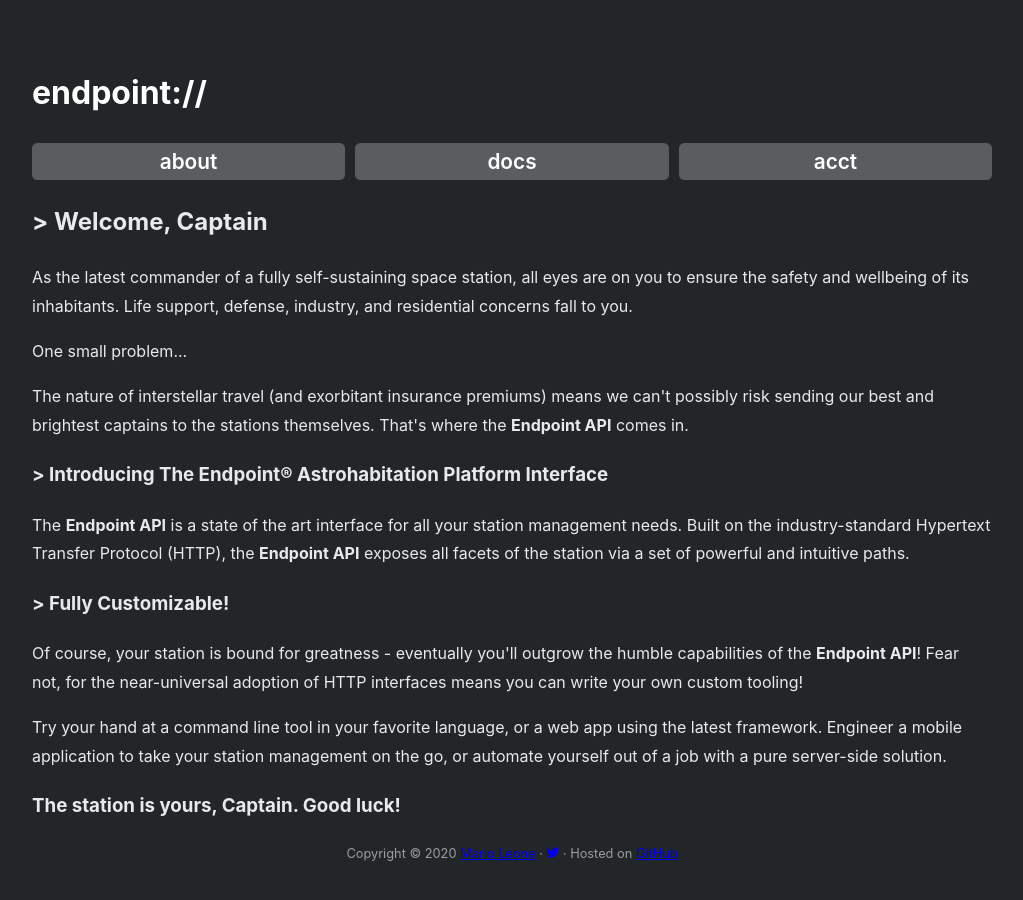
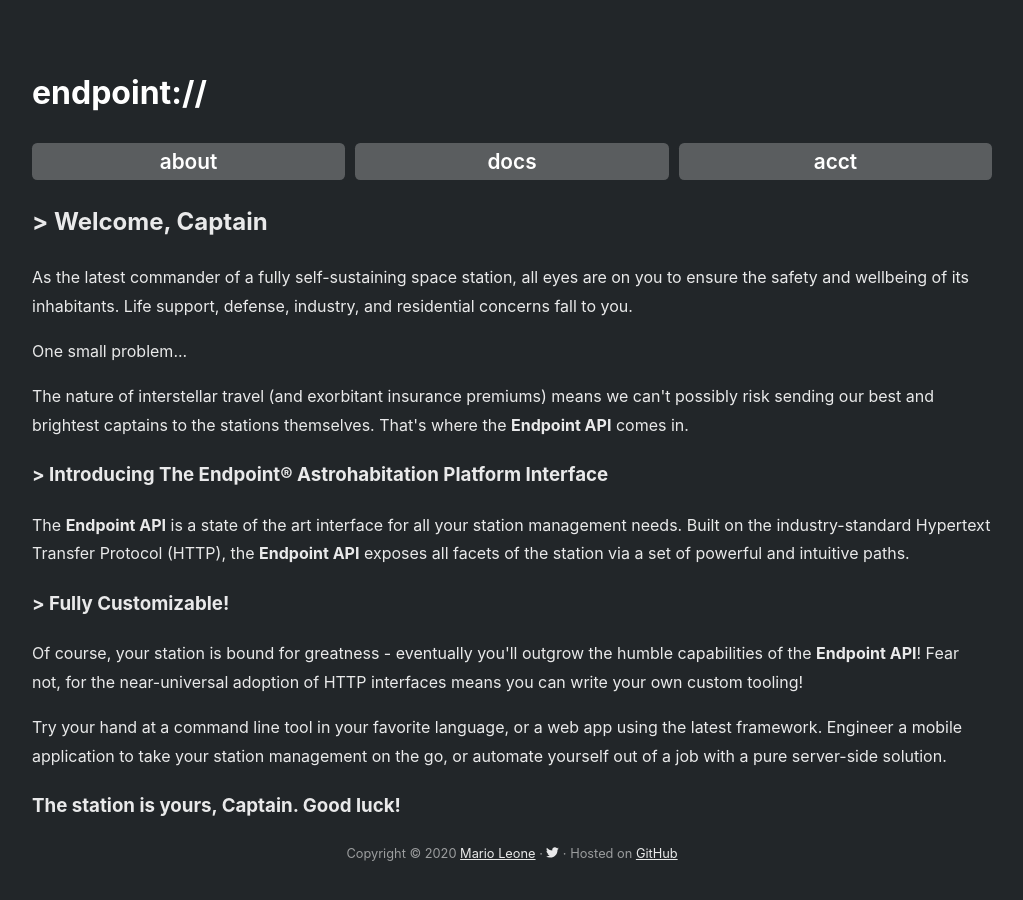
Before and after one commit to mleone10/endpoint, a React (Create React App) app in the folder frontend/: page /#/about in a window 1280 px wide. Shown: the top 900 px of the page, without its empty margins (128-1151 px from the left). Built offline with nearby package versions, Linux system fonts and the light colour scheme.

Commit message:
Fix color of Twitter footer icon

```diff
--- a/frontend/src/App.css
+++ b/frontend/src/App.css
@@ -53,6 +53,10 @@ footer {
   color: rgba(255, 255, 255, 0.55);
 }
 
-footer a:visited {
-  color: rgba(255, 255, 255, 0.55);
+footer a {
+  color: rgba(255, 255, 255, 0.9);
 }
+
+footer .icon {
+  color: rgba(255, 255, 255, 0.9);
+}
--- a/frontend/src/Footer.js
+++ b/frontend/src/Footer.js
@@ -10,7 +10,7 @@ class Footer extends React.Component {
         Copyright &copy; 2020 <a href="https://marioleone.me">Mario Leone</a>{" "}
         &middot;{" "}
         <a href="https://twitter.com/endpointgame">
-          <FontAwesomeIcon icon={faTwitter} />
+          <FontAwesomeIcon className="icon" icon={faTwitter} />
         </a>{" "}
         &middot; Hosted on{" "}
         <a href="https://github.com/mleone10/endpoint">GitHub</a>
```
Also changed, not shown: 1 other file (tests, documents, lock files or other folders).
